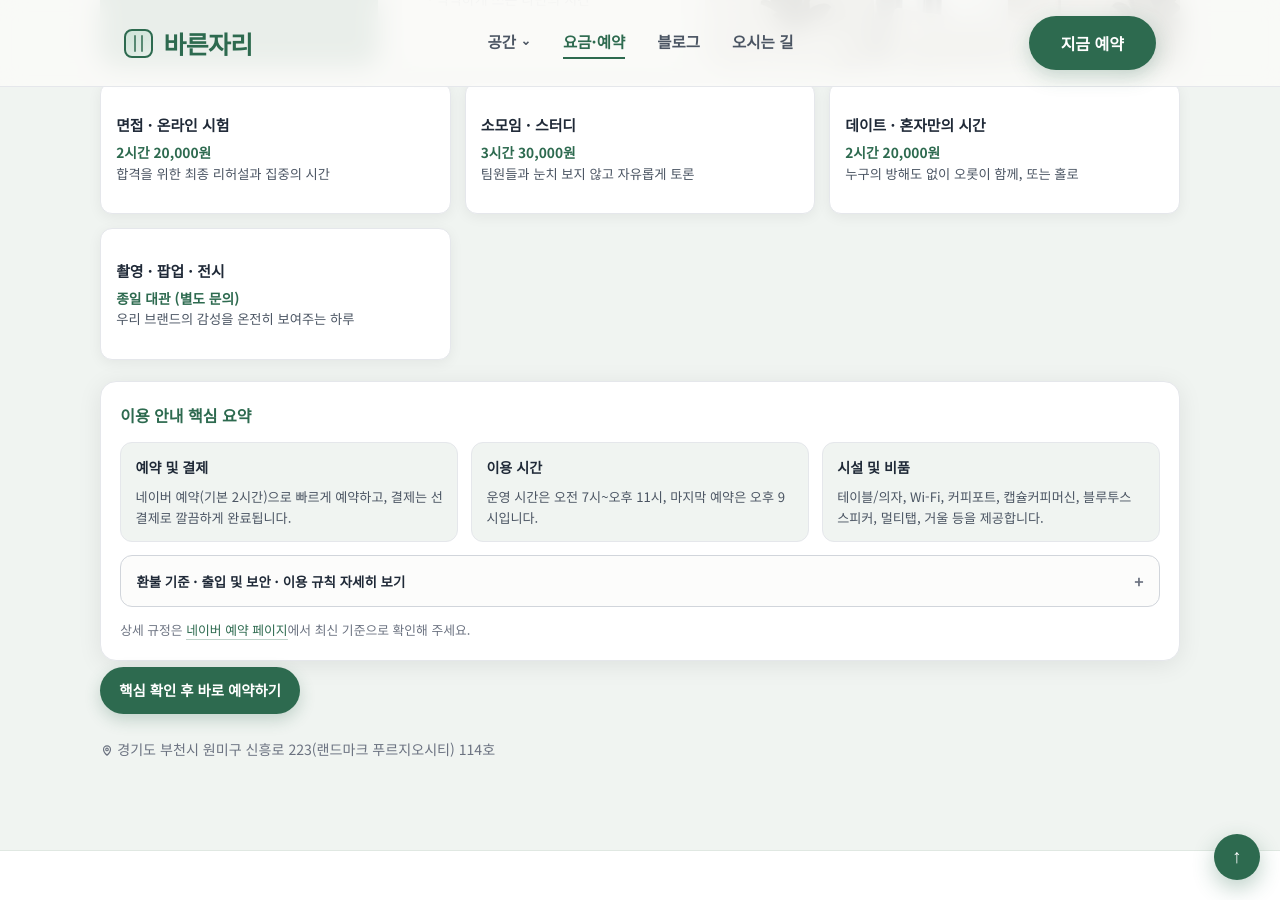
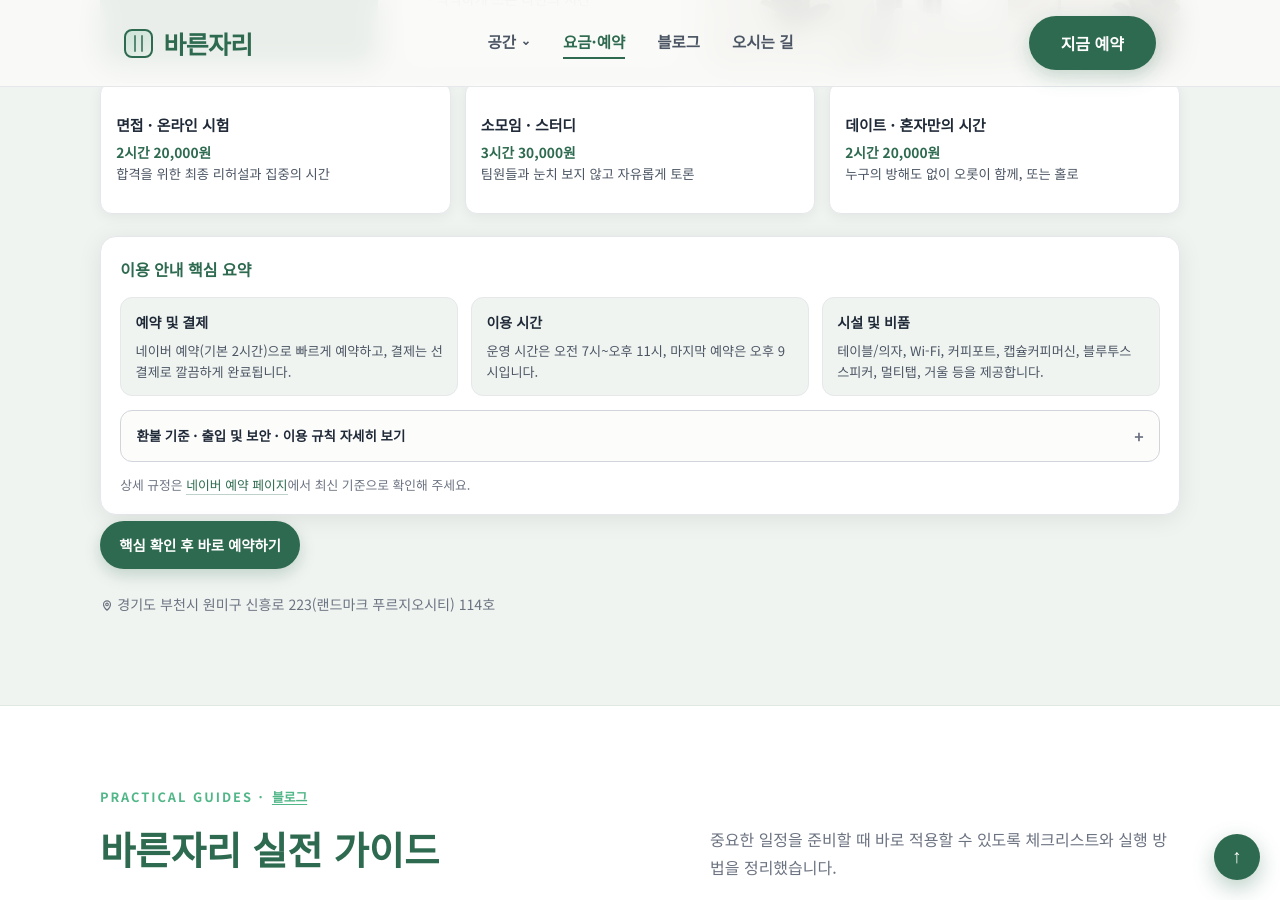
Before and after one commit to bareunspace/blog, a Jekyll site: the page built from index.html, in a window 1280 px wide and 900 px high, scrolled down 2602 px. Built offline with Jekyll 4.4.1, drawn with Linux system fonts in a browser that asks for light colours.

Commit message:
종일대관 삭제

```diff
--- a/index.html
+++ b/index.html
@@ -355,10 +355,6 @@ script_version: 20260719-1
           <h4>데이트 · 혼자만의 시간</h4>
           <p><strong>2시간 20,000원</strong><br />누구의 방해도 없이 오롯이 함께, 또는 홀로</p>
         </a>
-        <a href="#contact" class="plan-card plan-card-link" data-cta="plan_fullday" aria-label="촬영, 팝업, 전시 종일 대관 문의하기">
-          <h4>촬영 · 팝업 · 전시</h4>
-          <p><strong>종일 대관 (별도 문의)</strong><br />우리 브랜드의 감성을 온전히 보여주는 하루</p>
-        </a>
       </div>
       <div class="policy-summary">
         <h3 class="policy-title">이용 안내 핵심 요약</h3>
```
